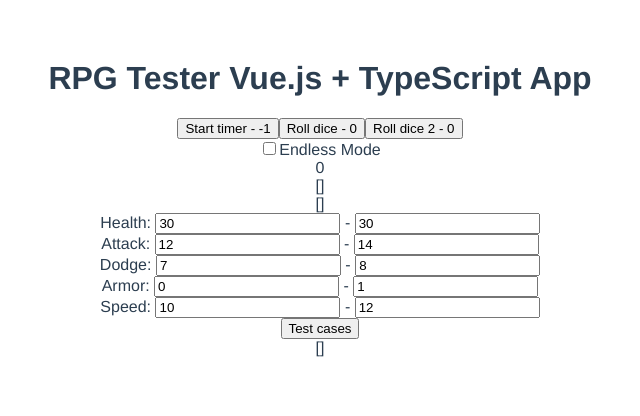
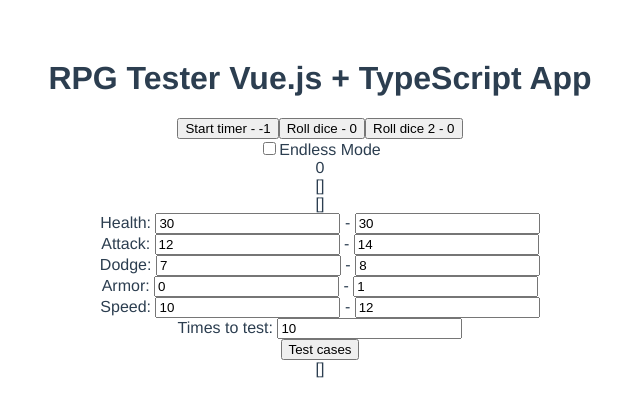
Before and after one commit to JamesSkemp/vuejs-tutorial, a Vue app: page / in a window 1280 px wide. Shown: the top 416 px of the page, without its empty margins (320-960 px from the left). Built offline with nearby package versions, Linux system fonts and the light colour scheme.

Commit message:
Add functionality to testing to run a test x times

```diff
--- a/src/components/HelloWorld.vue
+++ b/src/components/HelloWorld.vue
@@ -32,6 +32,9 @@
 		<input type="number" v-model="speedMin" value="" /> -
 		<input type="number" v-model="speedMax" value="" />
 		<br />
+		Times to test:
+		<input type="number" v-model="testTimes" value="" />
+		<br />
 		<button v-on:click="test">Test cases</button>
 		<div v-html="testResults"></div>
 	</div>
@@ -40,11 +43,11 @@
 
 <script lang="ts">
 import { Component, Prop, Vue } from 'vue-property-decorator';
-import { DiceRoll, DiceRoller, Dice } from 'rpg-dice-roller';
+import { DiceRoll, DiceRoller } from 'rpg-dice-roller';
 import World from '../models/World';
 import Character from '../models/Character';
 import StatModification from '../models/StatModification';
-import { checkMelee, checkDodge, getCurrentMelee, getCurrentRange, getCurrentMagic, getCurrentArmor, getCurrentSpeed, getShortBaseStats, sortBySpeed, attackOpponent, getSuperShortBaseStats } from '../utilities/CharacterUtilities';
+import { getShortBaseStats, sortBySpeed, attackOpponent, getSuperShortBaseStats } from '../utilities/CharacterUtilities';
 import { createNewTestWorldForSingleBattle } from '../utilities/WorldUtilities';
 import { resolvePartyMoment, partyHasOngoingBattle, partyHasLivingMainCharacters } from '../utilities/PartyUtilities';
 
@@ -69,6 +72,10 @@ export default class HelloWorld extends Vue {
   armorMax = 2;
   speedMin = 8;
   speedMax = 12;
+  /**
+   * Number of times to test each stat option.
+   */
+  testTimes = 10;
   testResults: string[] = [];
 
   created() {
@@ -102,7 +109,8 @@ export default class HelloWorld extends Vue {
 				for (let armor = this.armorMin; armor <= this.armorMax; armor++) {
 					//this.testResults.push(`Starting armor ${armor}`);
 					for (let speed = this.speedMin; speed <= this.speedMax; speed++) {
-						// TODO loop x number of times
+						// Loop through x number of times.
+						for (let runTime = 0; runTime < this.testTimes; runTime++) {
 
 							const testCharacter = new Character();
 							testCharacter.id = world.generateNextChracterId();
@@ -156,9 +164,10 @@ export default class HelloWorld extends Vue {
 
 							this.testResults.push(`Character ${JSON.stringify(getShortBaseStats(testCharacter))}`);
 
-						this.finalResultsShort.push(`Character ${getSuperShortBaseStats(testCharacter)}, Turns ${turns}, Heroes won ${partyHasLivingMainCharacters(testWorld.parties[0])}`);
+							this.finalResultsShort.push(`Character ${getSuperShortBaseStats(testCharacter)}, Time ${runTime}, Turns ${turns}, Heroes won ${partyHasLivingMainCharacters(testWorld.parties[0])}`);
 
 							//this.testResults.push(JSON.stringify(testWorld));
+						}
 					}
 				}
 			}
--- a/src/utilities/PartyUtilities.ts
+++ b/src/utilities/PartyUtilities.ts
@@ -27,7 +27,9 @@ export function resolvePartyMoment(party: Party, currentMoment: number): string[
 				c.currentHealth > 0 && c.nextAttack <= currentMoment
 			));
 
-			console.log(JSON.stringify(charactersActingThisTurn));
+			if (charactersActingThisTurn.length > 0) {
+				console.log(JSON.stringify(charactersActingThisTurn));
+			}
 
 			if (charactersActingThisTurn.length > 0) {
 				// TODO if a character is slowed the turn they are supposed to go, do they still go? I think the answer is yes since this is effectively them acting at the same time ... or maybe we need to do a check anyway ...
```
Lines whose indentation alone changed are shown as unchanged.
